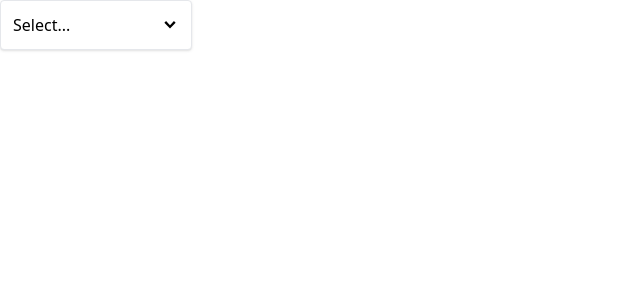
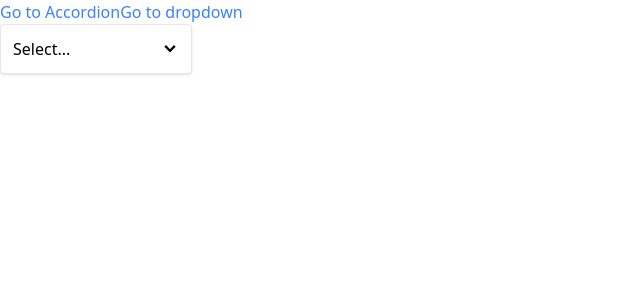
Before and after one commit to liamob/ReactJS_Projects, a React (Create React App) app in the folder comps/: page /dropdown in a window 1280 px wide. Shown: the top 300 px of the page, without its empty margins (0-640 px from the left). Built offline with nearby package versions, Linux system fonts and the light colour scheme.

Commit message:
bulding navigation features. WIP

```diff
--- a/comps/src/App.js
+++ b/comps/src/App.js
@@ -1,26 +1,21 @@
-import { useState } from 'react';
-import Dropdown from './components/Dropdown';
+import Link from './components/Link';
+import Route from './components/Route';
+import AccordionPage from './pages/AccordionPage';
+import DropdownPage from './pages/DropdownPage';
 
 function App() {
-    const [selection, setSelection] = useState(null);
-
-    const handleSelect = (option) => {
-        setSelection(option);
-    };
-
-    const options = [
-        { label: 'Red', value: 'red' },
-        { label: 'Green', value: 'green' },
-        { label: 'Blue', value: 'blue' },
-    ]
-
     return (
-        <div className="flex">
-            <Dropdown
-                options={options}
-                value={selection}
-                onChange={handleSelect}
-            />
+        <div>
+            <Link to='/accordion'>Go to Accordion</Link>
+            <Link to='/dropdown'>Go to dropdown</Link>
+            <div>
+                <Route path="/accordion">
+                    <AccordionPage />
+                </Route>
+                <Route path ="/dropdown">
+                    <DropdownPage />
+                </Route>
+            </div>
         </div>
     );
 }
--- a/comps/src/components/Accordion.js
+++ b/comps/src/components/Accordion.js
@@ -32,7 +32,7 @@
                     {item.label}
                     {icon}
                 </div>
-                {isExpanded &&  <div className="border-b p-5">{item.content}</div>}
+                {isExpanded && <div className="border-b p-5">{item.content}</div>}
             </div>
         );
     });
--- /dev/null
+++ b/comps/src/components/Link.js
@@ -0,0 +1,22 @@
+import classNames from 'classnames';
+import { useContext } from 'react';
+import NavigationContext from '../context/navigation';
+
+function Link({ to, children }) {
+    const { navigate } = useContext(NavigationContext);
+
+    const classes = classNames('text-blue-500');
+
+    const handleClick = (event) => {
+        if (event.metaKey || event.ctrlKey) {
+            return;
+        }
+        event.preventDefault();
+
+        navigate(to);
+    };
+
+    return <a className={classes} href={to} onClick={handleClick}>{children}</a>
+}
+
+export default Link;
--- /dev/null
+++ b/comps/src/components/Route.js
@@ -0,0 +1,14 @@
+import { useContext } from 'react';
+import NavigationContext from '../context/navigation';
+
+function Route({ path, children }) {
+    const { currentPath } = useContext(NavigationContext);
+
+    if (path === currentPath) {
+        return children;
+    }
+
+    return null;
+}
+
+export default Route;
--- /dev/null
+++ b/comps/src/context/navigation.js
@@ -0,0 +1,32 @@
+import { createContext, useState, useEffect } from 'react';
+
+const NavigationContext = createContext();
+
+function NavigationProvider({ children }) {
+    const [currentPath, setCurrentPath] = useState(window.location.pathname);
+
+    useEffect(() => {
+        const handler = () => {
+            setCurrentPath(window.location.pathname);
+        };
+        window.addEventListener('popstate', handler);
+
+        return () => {
+            window.removeEventListener('popstate', handler);
+        };
+    }, []);
+
+    const navigate = (to) => {
+        window.history.pushState({}, '', to);
+        setCurrentPath(to);
+    };
+
+    return (
+        <NavigationContext.Provider value={{currentPath, navigate }}>
+            {children}
+        </NavigationContext.Provider>
+    );
+}
+
+export { NavigationProvider };
+export default NavigationContext;
--- /dev/null
+++ b/comps/src/hooks/use-navigation.js
@@ -0,0 +1,8 @@
+import { useContext } from 'react';
+import NavigationContext from '../context/navigation';
+
+function useNavigation() {
+    return useContext(NavigationContext);
+}
+
+export default useNavigation;
--- a/comps/src/index.js
+++ b/comps/src/index.js
@@ -2,8 +2,13 @@
 import React from 'react';
 import ReactDOM from 'react-dom/client';
 import App from './App';
+import { NavigationProvider } from './context/navigation';
 
 const el = document.getElementById('root');
 const root = ReactDOM.createRoot(el);
 
-root.render(<App/>);
+root.render(
+    <NavigationProvider>
+        <App/>
+    </NavigationProvider>
+);
--- /dev/null
+++ b/comps/src/pages/DropdownPage.js
@@ -0,0 +1,24 @@
+import { useState } from 'react';
+import Dropdown from '../components/Dropdown';
+
+function DropdownPage() {
+    const [selection, setSelection] = useState(null);
+
+    const handleSelect = (option) => {
+        setSelection(option);
+    };
+
+    const options = [
+        { label: 'Red', value: 'red' },
+        { label: 'Green', value: 'green' },
+        { label: 'Blue', value: 'blue' },
+    ]
+
+    return (
+        <div className="flex">
+            <Dropdown options={options} value={selection} onChange={handleSelect} />
+        </div>
+    );
+}
+
+export default DropdownPage;
```
